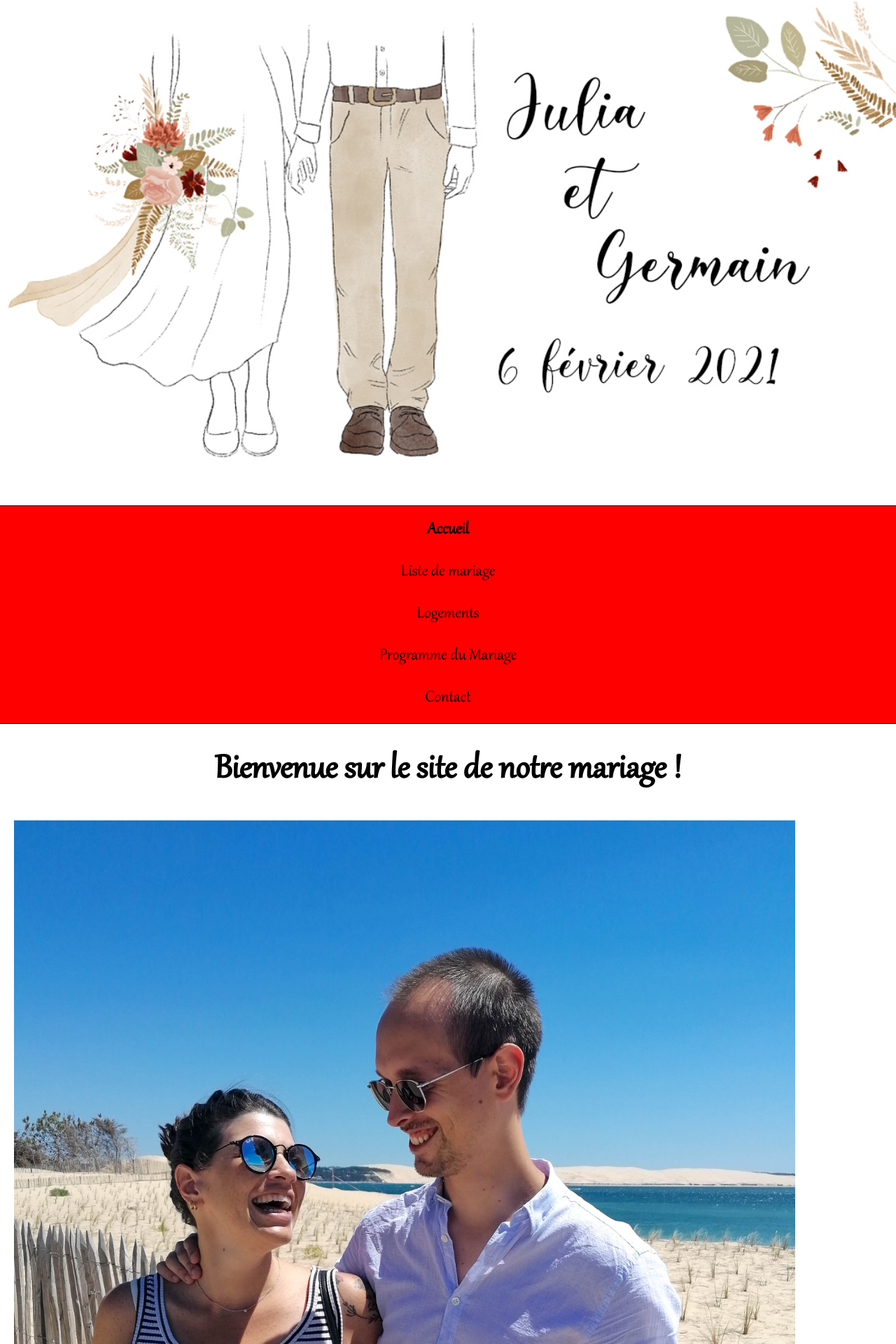
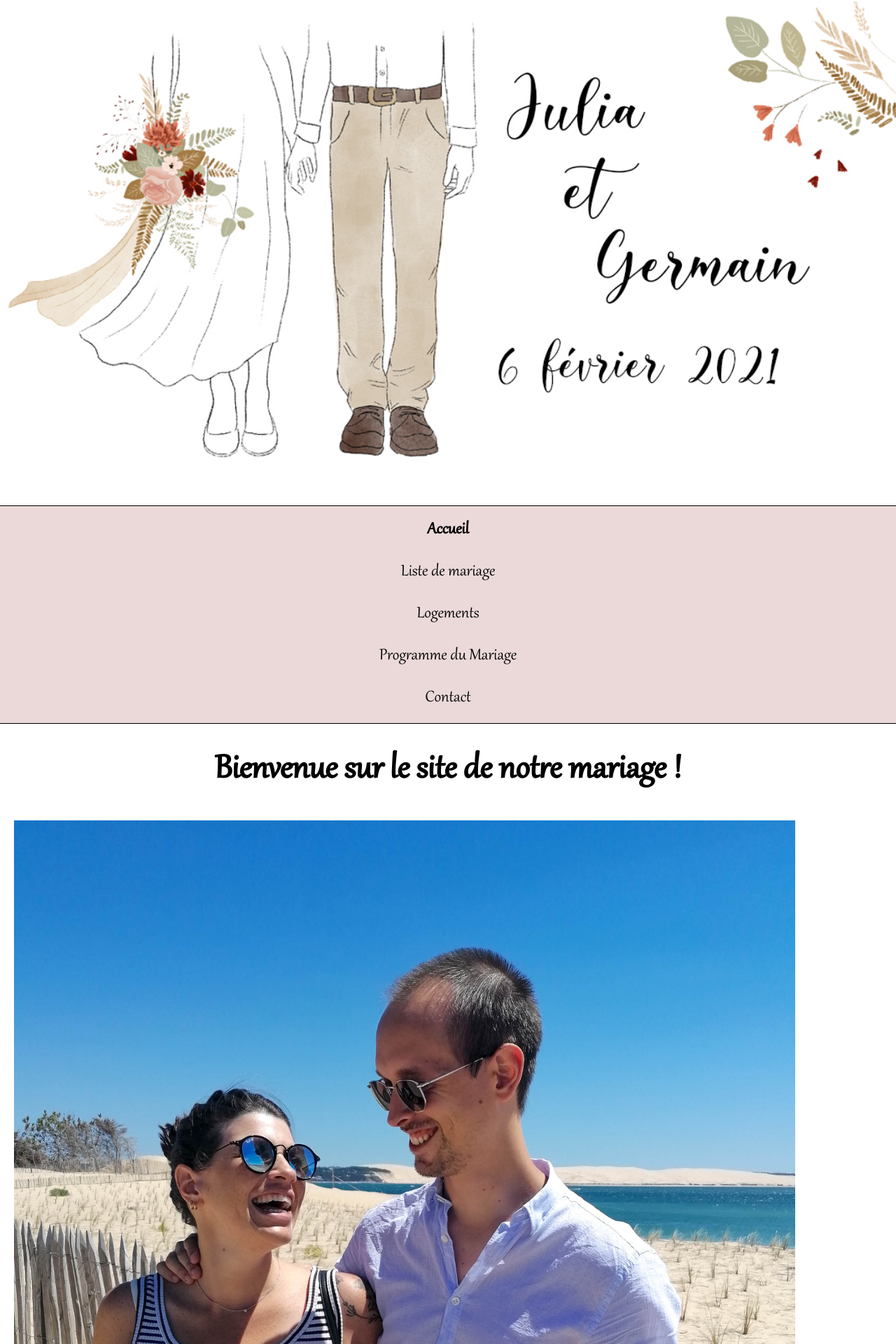
Before and after one commit to Germinal-A/Site-du-Mariage-de-Julia-et-Germain, a Jekyll site: the page built from index.md, in a window 1280 px wide. Shown: the top 1920 px of the page at 70% size. Built offline with Jekyll 4.4.1, drawn with Linux system fonts in a browser that asks for light colours.

Commit message:
Update main.scss

```diff
--- a/_sass/main.scss
+++ b/_sass/main.scss
@@ -58,7 +58,7 @@ header {
 nav {
   border-top: 1px solid black;
   border-bottom: 1px solid black;
-  background-color: red;
+  background-color: #ebd9d9;
   padding: 0px;
   font-size: 1.2em;
   ul {
```
